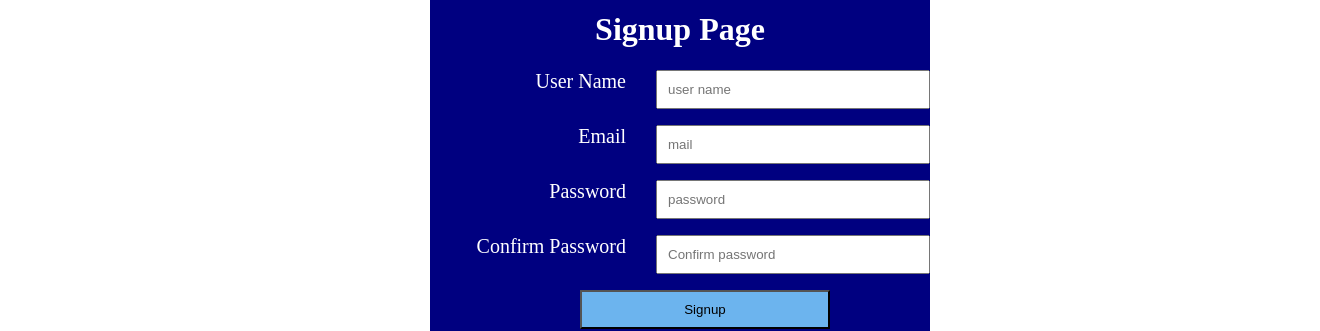
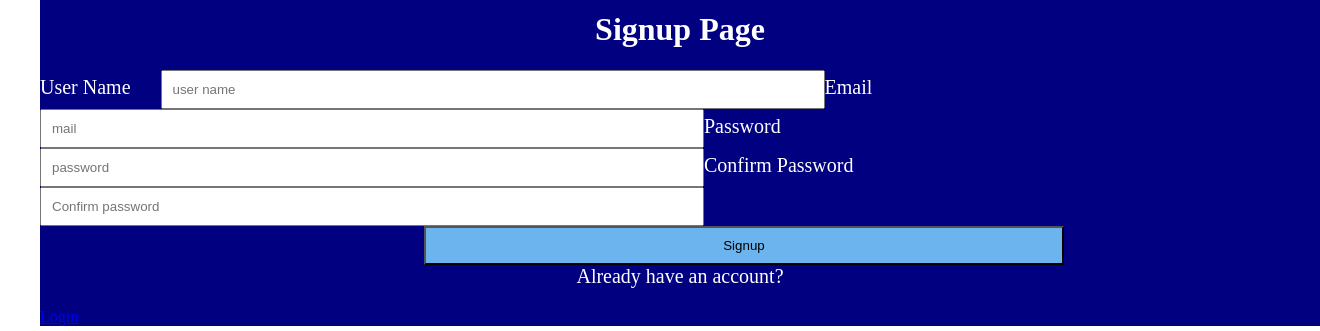
Before and after one commit to EmbarckleSweetlin/login-form, a React (Create React App) app: page /signup in a window 1280 px wide. Shown: the part 429-760 px from the top of the page, 1320 px wide, since content can reach past the window. Built offline with nearby package versions, Linux system fonts and the light colour scheme.

Commit message:
change the port number

```diff
--- a/src/register-page/register.js
+++ b/src/register-page/register.js
@@ -15,7 +15,7 @@ export function SignupForm() {
     e.preventDefault();
     if (password === confirmPassword) {
       axios
-        .post("http://localhost:3001/signup", {
+        .post("http://localhost:3500/signup", {
           userName: userName,
           email: email,
           password: password,
@@ -33,7 +33,7 @@ export function SignupForm() {
           }
         });
     } else {
-      alert("password did not match");
+      alert("passwords did not match");
     }
   };
 
@@ -41,7 +41,7 @@ export function SignupForm() {
     <div id="signup-container">
       <h1>Signup Page</h1>
       <form onSubmit={inputValues}>
-        <div className="signup-div">
+
           <label>User Name</label>
           <input
             type="text"
@@ -49,9 +49,8 @@ export function SignupForm() {
             onChange={(e) => {
               setUserName(e.target.value);
             }}
-          ></input>
-        </div>
-        <div className="signup-div">
+          required></input>
+
           <label>Email</label>
           <input
             type="email"
@@ -60,9 +59,8 @@ export function SignupForm() {
             onChange={(e) => {
               setEmail(e.target.value);
             }}
-          ></input>
-        </div>
-        <div className="signup-div">
+            required></input>
+
           <label>Password</label>
           <input
             type="password"
@@ -73,9 +71,8 @@ export function SignupForm() {
             onChange={(e) => {
               setPassword(e.target.value);
             }}
-          ></input>
-        </div>
-        <div className="signup-div">
+            required></input>
+
           <label>Confirm Password</label>
           <input
             type="password"
@@ -83,13 +80,13 @@ export function SignupForm() {
             onChange={(e) => {
               setConfirmPassword(e.target.value);
             }}
-          ></input>
-        </div>
+            required></input>
+
 
         <input id="signup" type="submit" value="Signup" />
         <div>
           <p>Already have an account?</p>
-          <a href="/">Login</a>
+          <a id="loginLink" href="/">Login</a>
         </div>
       </form>
     </div>
```
